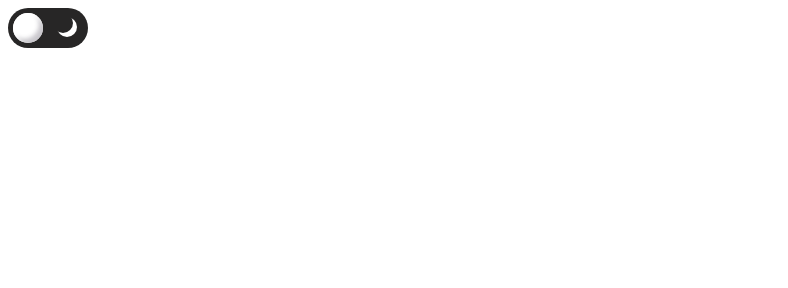
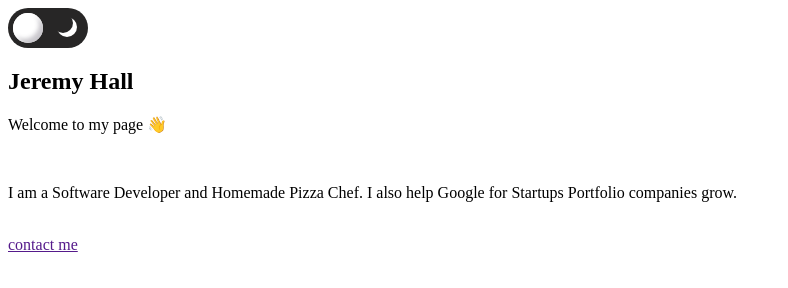
Before and after one commit to jeremysb1/light2dark, a plain HTML site: page index.html in a window 1280 px wide. Shown: the whole page, without its empty margins (0-788 px from the left). Drawn offline with Linux system fonts and the light colour scheme.

Commit message:
adding text

```diff
--- a/index.html
+++ b/index.html
@@ -13,6 +13,17 @@
   	  </div>
   	</header>
 
+    <section class="main">
+      <div class="main-text">
+        <h1>Jeremy Hall</h1>
+        <p>Welcome to my page 👋</p>
+        </br>
+        <p>I am a Software Developer and Homemade Pizza Chef. I also help Google for Startups Portfolio companies grow.</p>
+        </br>
+        <a href="">contact me</a>
+      </div>
+    </section>
+
     <script type="text/javascript" src="scripts.js"></script>
   </body>
 </html>
```
